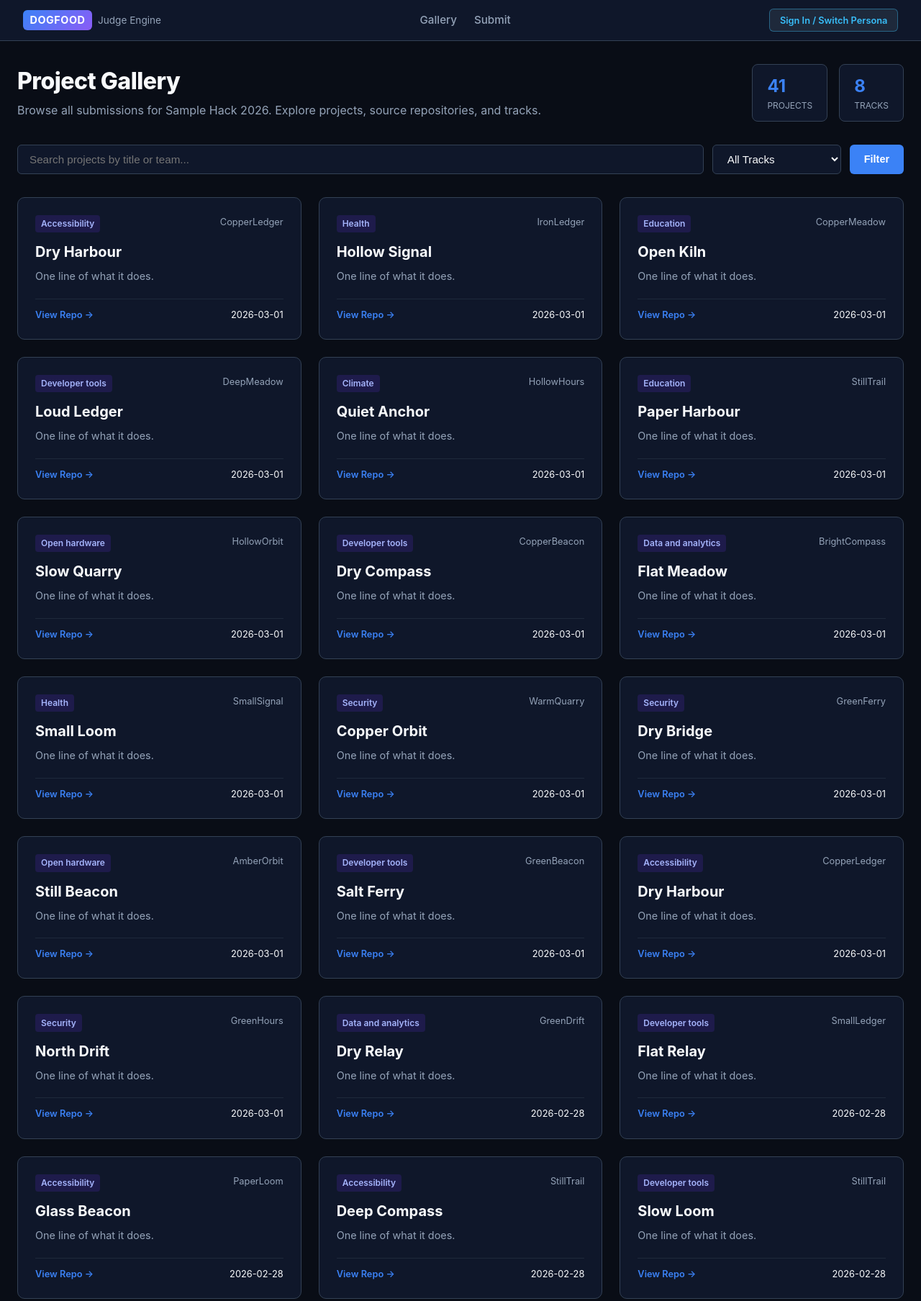
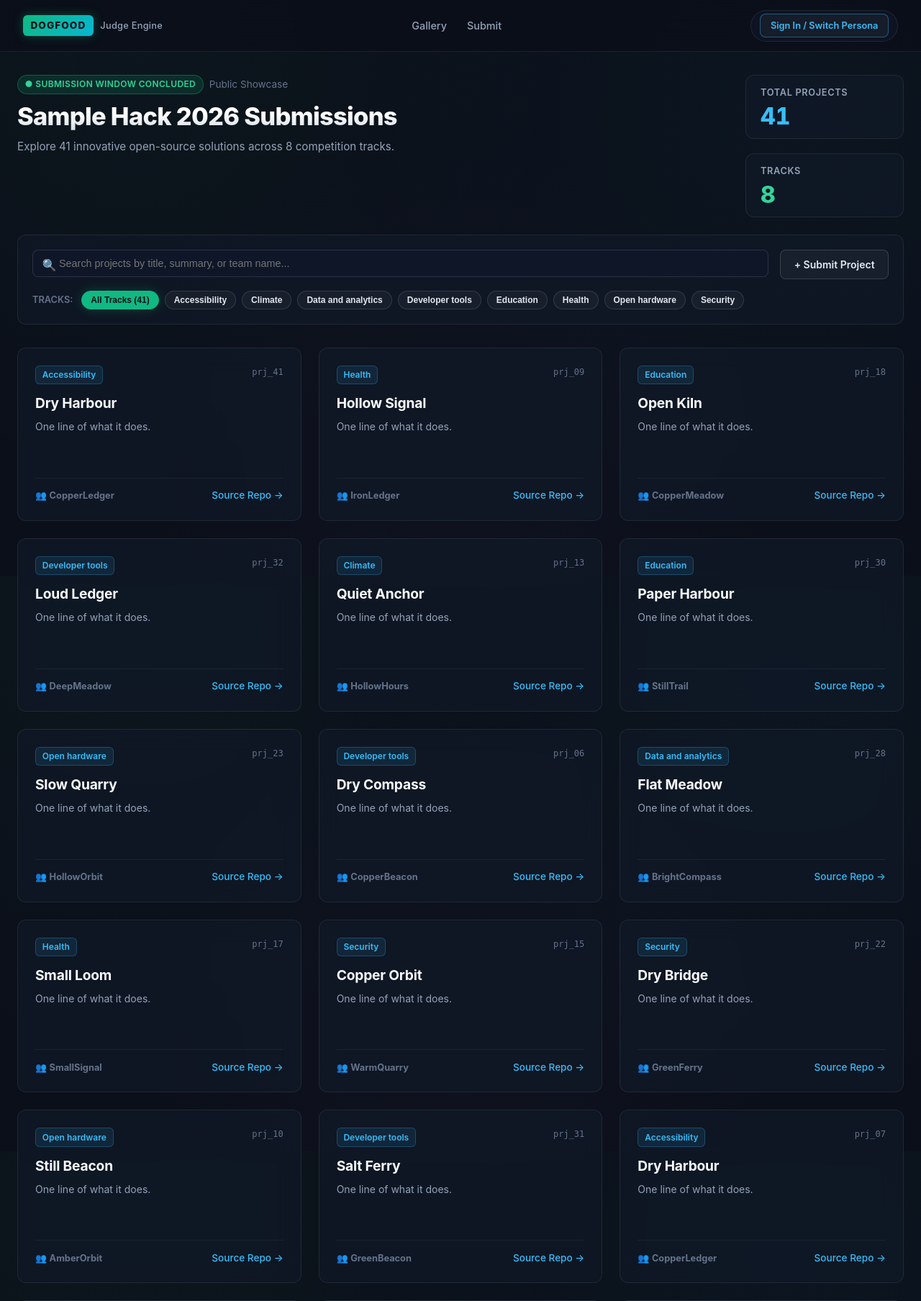
Before and after one commit to hemanth2607-cyber/DogFoodHack, a FastAPI app: page /projects in a window 1280 px wide. Shown: the top 1808 px of the page at 72% size. Run offline with FastAPI, Linux system fonts and the light colour scheme; data comes from the database, SQL or seed files in the repository.

Commit message:
feat(ui): upgrade to Cyber Telemetry design system with live filtering and add THIRD-PARTY-NOTICES.md

```diff
--- a/static/style.css
+++ b/static/style.css
@@ -1,14 +1,30 @@
+/* DOGFOOD 2026 — Cyber Telemetry Design System */
 :root {
-  --bg: #090d16;
-  --surface: #0f172a;
-  --card: #1e293b;
-  --border: #334155;
+  --bg: #0b0f19;
+  --surface: #111827;
+  --surface-glass: rgba(17, 24, 39, 0.75);
+  --surface-hover: rgba(26, 34, 53, 0.85);
+  --card: rgba(30, 41, 59, 0.65);
+  --border: rgba(255, 255, 255, 0.08);
+  --border-focus: rgba(6, 182, 212, 0.5);
+  --border-glow: rgba(16, 185, 129, 0.35);
+
   --text: #f8fafc;
   --text-muted: #94a3b8;
-  --primary: #3b82f6;
-  --primary-hover: #2563eb;
-  --accent: #8b5cf6;
-  --success: #10b981;
+  --text-subtle: #64748b;
+
+  --emerald: #10b981;
+  --emerald-glow: rgba(16, 185, 129, 0.25);
+  --cyan: #06b6d4;
+  --cyan-glow: rgba(6, 182, 212, 0.25);
+  --violet: #8b5cf6;
+  --violet-glow: rgba(139, 92, 246, 0.25);
+  --amber: #f59e0b;
+  --rose: #ef4444;
+
+  --primary: #10b981;
+  --primary-hover: #059669;
+  --accent: #06b6d4;
   --danger: #ef4444;
   --warning: #f59e0b;
 }
@@ -20,23 +36,35 @@
 }
 
 body {
-  font-family: -apple-system, BlinkMacSystemFont, "Segoe UI", Roboto, Helvetica, Arial, sans-serif;
+  font-family: -apple-system, BlinkMacSystemFont, "Segoe UI", Roboto, "Helvetica Neue", Arial, sans-serif;
   background-color: var(--bg);
+  background-image:
+    radial-gradient(circle at 15% 10%, rgba(16, 185, 129, 0.04) 0%, transparent 45%),
+    radial-gradient(circle at 85% 20%, rgba(6, 182, 212, 0.04) 0%, transparent 45%),
+    radial-gradient(circle at 50% 80%, rgba(139, 92, 246, 0.03) 0%, transparent 50%);
+  background-attachment: fixed;
   color: var(--text);
   line-height: 1.5;
   display: flex;
   flex-direction: column;
   min-height: 100vh;
+  -webkit-font-smoothing: antialiased;
 }
 
+/* Navbar */
 .navbar {
-  background-color: var(--surface);
+  background: rgba(11, 15, 25, 0.85);
+  backdrop-filter: blur(20px);
+  -webkit-backdrop-filter: blur(20px);
   border-bottom: 1px solid var(--border);
-  padding: 0.75rem 2rem;
+  padding: 0.85rem 2rem;
+  position: sticky;
+  top: 0;
+  z-index: 100;
 }
 
 .nav-container {
-  max-width: 1280px;
+  max-width: 1320px;
   margin: 0 auto;
   display: flex;
   justify-content: space-between;
@@ -46,7 +74,7 @@ body {
 .brand {
   display: flex;
   align-items: center;
-  gap: 0.5rem;
+  gap: 0.6rem;
   text-decoration: none;
   color: var(--text);
   font-weight: 700;
@@ -54,40 +82,58 @@ body {
 }
 
 .logo-badge {
-  background: linear-gradient(135deg, var(--primary), var(--accent));
-  color: #fff;
-  padding: 0.2rem 0.6rem;
+  background: linear-gradient(135deg, #10b981, #06b6d4);
+  color: #0b0f19;
+  padding: 0.25rem 0.65rem;
   border-radius: 6px;
-  font-size: 0.9rem;
-  letter-spacing: 0.5px;
+  font-size: 0.85rem;
+  font-weight: 800;
+  letter-spacing: 0.08em;
+  box-shadow: 0 0 14px rgba(16, 185, 129, 0.35);
 }
 
 .brand-sub {
   color: var(--text-muted);
-  font-size: 0.85rem;
-  font-weight: 400;
+  font-size: 0.8rem;
+  font-weight: 500;
+  letter-spacing: 0.02em;
 }
 
 .nav-links {
   display: flex;
-  gap: 1.5rem;
+  gap: 1.75rem;
+  align-items: center;
 }
 
 .nav-item {
   color: var(--text-muted);
   text-decoration: none;
-  font-size: 0.95rem;
+  font-size: 0.9rem;
   font-weight: 500;
-  transition: color 0.2s;
+  transition: all 0.2s ease;
+  position: relative;
 }
 
 .nav-item:hover {
-  color: var(--text);
+  color: #f8fafc;
+  text-shadow: 0 0 8px rgba(255, 255, 255, 0.4);
 }
 
+.user-pill {
+  display: flex;
+  align-items: center;
+  gap: 0.5rem;
+  background: rgba(17, 24, 39, 0.7);
+  border: 1px solid var(--border);
+  padding: 0.3rem 0.75rem;
+  border-radius: 9999px;
+  font-size: 0.85rem;
+}
+
+/* Layout */
 .main-content {
   flex: 1;
-  max-width: 1280px;
+  max-width: 1320px;
   width: 100%;
   margin: 2rem auto;
   padding: 0 1.5rem;
@@ -99,180 +145,184 @@ body {
   align-items: flex-start;
   margin-bottom: 2rem;
   flex-wrap: wrap;
-  gap: 1rem;
+  gap: 1.25rem;
 }
 
 .header-text h1 {
-  font-size: 2rem;
+  font-size: 2.15rem;
   font-weight: 800;
-  letter-spacing: -0.5px;
-  margin-bottom: 0.25rem;
+  letter-spacing: -0.02em;
+  margin-bottom: 0.3rem;
+  background: linear-gradient(180deg, #ffffff 40%, #cbd5e1 100%);
+  -webkit-background-clip: text;
+  -webkit-text-fill-color: transparent;
 }
 
 .header-text p {
   color: var(--text-muted);
+  font-size: 0.95rem;
 }
 
-.stats-ribbon, .stats-grid {
-  display: flex;
-  gap: 1rem;
+/* Buttons */
+.btn {
+  display: inline-flex;
+  align-items: center;
+  justify-content: center;
+  padding: 0.55rem 1.15rem;
+  border-radius: 8px;
+  font-weight: 600;
+  font-size: 0.875rem;
+  text-decoration: none;
+  border: 1px solid transparent;
+  cursor: pointer;
+  transition: all 0.2s ease;
 }
 
-.stat-box, .stat-card {
-  background: var(--surface);
+.btn-primary {
+  background: #10b981;
+  color: #0b0f19;
+  border-color: #10b981;
+  box-shadow: 0 0 16px rgba(16, 185, 129, 0.25);
+}
+
+.btn-primary:hover {
+  background: #34d399;
+  border-color: #34d399;
+  box-shadow: 0 0 24px rgba(52, 211, 153, 0.45);
+  transform: translateY(-1px);
+}
+
+.btn-secondary {
+  background: rgba(255, 255, 255, 0.04);
+  color: #e2e8f0;
+  border-color: rgba(255, 255, 255, 0.12);
+}
+
+.btn-secondary:hover {
+  background: rgba(255, 255, 255, 0.08);
+  border-color: rgba(255, 255, 255, 0.25);
+  color: #fff;
+  transform: translateY(-1px);
+}
+
+.btn-link {
+  color: #38bdf8;
+  text-decoration: none;
+  font-weight: 500;
+  font-size: 0.85rem;
+  transition: all 0.2s ease;
+}
+
+.btn-link:hover {
+  color: #7dd3fc;
+  text-shadow: 0 0 8px rgba(56, 189, 248, 0.4);
+}
+
+/* Cards & Containers */
+.card, .project-card {
+  background: var(--surface-glass);
+  backdrop-filter: blur(16px);
+  -webkit-backdrop-filter: blur(16px);
   border: 1px solid var(--border);
-  padding: 0.75rem 1.25rem;
-  border-radius: 8px;
+  border-radius: 12px;
+  padding: 1.5rem;
+  transition: all 0.25s cubic-bezier(0.16, 1, 0.3, 1);
+  position: relative;
+  overflow: hidden;
+}
+
+.card:hover, .project-card:hover {
+  border-color: var(--border-glow);
+  box-shadow: 0 12px 30px -6px rgba(0, 0, 0, 0.7), 0 0 20px -2px var(--emerald-glow);
+  transform: translateY(-2px);
+}
+
+/* Stats Ribbon & Cards */
+.stats-grid, .stats-ribbon {
+  display: grid;
+  grid-template-columns: repeat(auto-fit, minmax(220px, 1fr));
+  gap: 1.25rem;
+  margin-bottom: 2rem;
+}
+
+.stat-card, .stat-box {
+  background: var(--surface-glass);
+  border: 1px solid var(--border);
+  border-radius: 12px;
+  padding: 1.25rem 1.5rem;
   display: flex;
   flex-direction: column;
 }
 
-.stat-num, .stat-val {
-  font-size: 1.5rem;
-  font-weight: 700;
-  color: var(--primary);
+.stat-title, .stat-label {
+  font-size: 0.8rem;
+  font-weight: 600;
+  color: var(--text-muted);
+  text-transform: uppercase;
+  letter-spacing: 0.05em;
+  margin-bottom: 0.35rem;
 }
 
-.stat-label, .stat-title {
-  font-size: 0.75rem;
-  color: var(--text-muted);
-  text-transform: uppercase;
+.stat-val, .stat-num {
+  font-size: 2rem;
+  font-weight: 800;
+  color: #f8fafc;
+  line-height: 1.1;
+  font-feature-settings: "tnum" 1;
 }
 
-.filter-bar {
-  margin-bottom: 2rem;
+/* Badges & Tags */
+.badge {
+  display: inline-flex;
+  align-items: center;
+  padding: 0.2rem 0.6rem;
+  border-radius: 9999px;
+  font-size: 0.75rem;
+  font-weight: 600;
+  letter-spacing: 0.03em;
 }
 
-.search-form {
-  display: flex;
-  gap: 0.75rem;
-  flex-wrap: wrap;
+.badge-complete {
+  background: rgba(16, 185, 129, 0.15);
+  color: #34d399;
+  border: 1px solid rgba(16, 185, 129, 0.35);
 }
 
-.input-search, .select-track, .form-control {
-  background: var(--surface);
-  border: 1px solid var(--border);
-  color: var(--text);
-  padding: 0.6rem 1rem;
-  border-radius: 6px;
-  font-size: 0.95rem;
+.role-organizer {
+  background: rgba(245, 158, 11, 0.15);
+  color: #fbbf24;
+  border: 1px solid rgba(245, 158, 11, 0.35);
 }
 
-.input-search {
-  flex: 1;
-  min-width: 250px;
+.role-judge {
+  background: rgba(6, 182, 212, 0.15);
+  color: #38bdf8;
+  border: 1px solid rgba(6, 182, 212, 0.35);
 }
 
-.btn {
-  padding: 0.6rem 1.25rem;
-  border-radius: 6px;
-  font-weight: 600;
-  font-size: 0.9rem;
-  cursor: pointer;
-  text-decoration: none;
-  display: inline-flex;
-  align-items: center;
-  border: none;
-}
-
-.btn-primary {
-  background: var(--primary);
-  color: #fff;
-}
-
-.btn-primary:hover {
-  background: var(--primary-hover);
-}
-
-.btn-secondary {
-  background: var(--card);
-  color: var(--text);
-  border: 1px solid var(--border);
-}
-
-.btn-disabled {
-  background: #334155;
-  color: #94a3b8;
-  cursor: not-allowed;
-  width: 100%;
-  justify-content: center;
-}
-
-.gallery-grid {
-  display: grid;
-  grid-template-columns: repeat(auto-fill, minmax(360px, 1fr));
-  gap: 1.5rem;
-}
-
-.project-card {
-  background: var(--surface);
-  border: 1px solid var(--border);
-  border-radius: 10px;
-  padding: 1.5rem;
-  display: flex;
-  flex-direction: column;
-  transition: transform 0.2s, border-color 0.2s;
-}
-
-.project-card:hover {
-  transform: translateY(-2px);
-  border-color: var(--primary);
-}
-
-.card-header {
-  display: flex;
-  justify-content: space-between;
-  margin-bottom: 0.75rem;
+.role-participant {
+  background: rgba(139, 92, 246, 0.15);
+  color: #c084fc;
+  border: 1px solid rgba(139, 92, 246, 0.35);
 }
 
 .track-tag {
-  background: #1e1b4b;
-  color: #a5b4fc;
+  background: rgba(56, 189, 248, 0.1);
+  color: #38bdf8;
+  border: 1px solid rgba(56, 189, 248, 0.25);
+  padding: 0.2rem 0.55rem;
+  border-radius: 6px;
   font-size: 0.75rem;
-  padding: 0.2rem 0.5rem;
-  border-radius: 4px;
   font-weight: 600;
 }
 
-.team-label {
-  font-size: 0.8rem;
-  color: var(--text-muted);
-}
-
-.project-title {
-  font-size: 1.25rem;
-  font-weight: 700;
-  margin-bottom: 0.5rem;
-}
-
-.project-summary {
-  color: var(--text-muted);
-  font-size: 0.9rem;
-  flex: 1;
-  margin-bottom: 1.25rem;
-}
-
-.card-footer {
-  display: flex;
-  justify-content: space-between;
-  align-items: center;
-  border-top: 1px solid #1e293b;
-  padding-top: 0.75rem;
-  font-size: 0.8rem;
-}
-
-.btn-link {
-  color: var(--primary);
-  text-decoration: none;
-  font-weight: 600;
-}
-
+/* Tables */
 .table-container {
-  overflow-x: auto;
-  background: var(--surface);
+  background: var(--surface-glass);
   border: 1px solid var(--border);
-  border-radius: 8px;
-  margin-top: 1.5rem;
+  border-radius: 12px;
+  overflow: hidden;
+  margin-top: 1rem;
 }
 
 .data-table {
@@ -281,140 +331,67 @@ body {
   text-align: left;
 }
 
-.data-table th, .data-table td {
+.data-table th {
+  background: rgba(15, 23, 42, 0.85);
+  color: var(--text-muted);
+  font-size: 0.75rem;
+  font-weight: 700;
+  text-transform: uppercase;
+  letter-spacing: 0.06em;
   padding: 0.85rem 1.25rem;
   border-bottom: 1px solid var(--border);
 }
 
-.data-table th {
-  background: #1e293b;
-  color: var(--text-muted);
-  font-size: 0.8rem;
-  text-transform: uppercase;
+.data-table td {
+  padding: 1rem 1.25rem;
+  border-bottom: 1px solid rgba(255, 255, 255, 0.04);
+  font-size: 0.875rem;
+}
+
+.data-table tr:hover td {
+  background: rgba(255, 255, 255, 0.02);
 }
 
 .rank-pill {
-  font-weight: 800;
-  color: var(--accent);
+  font-family: ui-monospace, SFMono-Regular, Menlo, Monaco, Consolas, monospace;
+  font-weight: 700;
+  font-size: 0.85rem;
+  color: #38bdf8;
+  background: rgba(56, 189, 248, 0.1);
+  padding: 0.2rem 0.5rem;
+  border-radius: 6px;
 }
 
 .score-highlight {
-  color: var(--success);
   font-size: 1.1rem;
+  font-weight: 800;
+  color: #34d399;
+  font-feature-settings: "tnum" 1;
 }
 
-.deadline-banner.closed {
-  background: rgba(239, 68, 68, 0.15);
-  border: 1px solid var(--danger);
+/* Inputs & Form Controls */
+input[type="text"], select, textarea {
+  background: rgba(15, 23, 42, 0.85);
+  border: 1px solid rgba(255, 255, 255, 0.12);
   border-radius: 8px;
-  padding: 1.25rem;
-  margin-bottom: 2rem;
-  display: flex;
-  gap: 1rem;
-  align-items: center;
+  color: #f8fafc;
+  font-size: 0.9rem;
+  padding: 0.6rem 0.9rem;
+  transition: all 0.2s ease;
 }
 
-.deadline-banner .banner-icon {
-  font-size: 2rem;
-  color: var(--danger);
+input[type="text"]:focus, select:focus, textarea:focus {
+  outline: none;
+  border-color: #06b6d4;
+  box-shadow: 0 0 0 2px rgba(6, 182, 212, 0.2);
 }
 
+/* Footer */
 .footer {
   border-top: 1px solid var(--border);
-  padding: 1.5rem;
-  text-align: center;
+  padding: 1.5rem 0;
+  margin-top: 4rem;
+  color: var(--text-subtle);
   font-size: 0.85rem;
-  color: var(--text-muted);
-}
-
-.login-wrapper {
-  max-width: 680px;
-  margin: 3rem auto;
-}
-
-.login-card {
-  background: var(--surface);
-  border: 1px solid var(--border);
-  border-radius: 12px;
-  padding: 2.5rem;
-}
-
-.login-header {
-  text-align: center;
-  margin-bottom: 2rem;
-}
-
-.login-header h2 {
-  font-size: 1.75rem;
-  margin-top: 0.75rem;
-}
-
-.login-header p {
-  color: var(--text-muted);
-  font-size: 0.95rem;
-}
-
-.role-grid {
-  display: flex;
-  flex-direction: column;
-  gap: 1rem;
-  margin-bottom: 2rem;
-}
-
-.role-card {
-  display: flex;
-  align-items: center;
-  gap: 1.25rem;
-  padding: 1.25rem;
-  background: var(--card);
-  border: 1px solid var(--border);
-  border-radius: 8px;
-  text-decoration: none;
-  color: var(--text);
-  transition: all 0.2s;
-}
-
-.role-card:hover {
-  transform: translateX(4px);
-  border-color: var(--primary);
-  background: #27354a;
-}
-
-.role-icon {
-  font-size: 2rem;
-}
-
-.role-info h3 {
-  font-size: 1.1rem;
-  font-weight: 700;
-}
-
-.role-token {
-  font-family: monospace;
-  font-size: 0.75rem;
-  background: #090d16;
-  padding: 0.15rem 0.5rem;
-  border-radius: 4px;
-  color: #38bdf8;
-  display: inline-block;
-  margin: 0.25rem 0;
-}
-
-.role-info p {
-  font-size: 0.85rem;
-  color: var(--text-muted);
-}
-
-.login-footer {
   text-align: center;
 }
-
-.alert-info {
-  background: rgba(59, 130, 246, 0.15);
-  border: 1px solid var(--primary);
-  border-radius: 6px;
-  padding: 0.75rem 1rem;
-  margin-bottom: 1.5rem;
-  color: #93c5fd;
-  font-size: 0.9rem;
-}
--- a/templates/gallery.html
+++ b/templates/gallery.html
@@ -3,59 +3,134 @@
 {% block title %}Public Project Gallery — DOGFOOD 2026{% endblock %}
 
 {% block content %}
-<div class="page-header">
+<div class="page-header" style="margin-bottom: 1.5rem;">
   <div class="header-text">
-    <h1>Project Gallery</h1>
-    <p>Browse all submissions for Sample Hack 2026. Explore projects, source repositories, and tracks.</p>
+    <div style="display: flex; align-items: center; gap: 0.5rem; margin-bottom: 0.35rem;">
+      <span class="badge" style="background: rgba(16, 185, 129, 0.15); color: #34d399; border: 1px solid rgba(16, 185, 129, 0.35);">
+        ● SUBMISSION WINDOW CONCLUDED
+      </span>
+      <span style="color: #64748b; font-size: 0.85rem;">Public Showcase</span>
+    </div>
+    <h1 style="margin: 0;">Sample Hack 2026 Submissions</h1>
+    <p style="margin: 0.35rem 0 0; color: #94a3b8;">
+      Explore {{ projects|length }} innovative open-source solutions across {{ tracks|length }} competition tracks.
+    </p>
   </div>
-  <div class="stats-ribbon">
-    <div class="stat-box">
-      <span class="stat-num">{{ projects|length }}</span>
-      <span class="stat-label">Projects</span>
+
+  <div class="stats-ribbon" style="margin: 0;">
+    <div class="stat-card" style="padding: 0.85rem 1.25rem; min-width: 140px;">
+      <span class="stat-title">Total Projects</span>
+      <span class="stat-val" style="color: #38bdf8;">{{ projects|length }}</span>
     </div>
-    <div class="stat-box">
-      <span class="stat-num">{{ tracks|length }}</span>
-      <span class="stat-label">Tracks</span>
+    <div class="stat-card" style="padding: 0.85rem 1.25rem; min-width: 140px;">
+      <span class="stat-title">Tracks</span>
+      <span class="stat-val" style="color: #34d399;">{{ tracks|length }}</span>
     </div>
   </div>
 </div>
 
-<div class="filter-bar">
-  <form method="GET" action="/projects" class="search-form">
-    <input type="text" name="q" value="{{ query or '' }}" placeholder="Search projects by title or team..." class="input-search">
-    <select name="track" class="select-track" onchange="this.form.submit()">
-      <option value="">All Tracks</option>
-      {% for trk in tracks %}
-        <option value="{{ trk.id }}" {% if selected_track == trk.id %}selected{% endif %}>{{ trk.name }}</option>
-      {% endfor %}
-    </select>
-    <button type="submit" class="btn btn-primary">Filter</button>
-    {% if query or selected_track %}
-      <a href="/projects" class="btn btn-secondary">Clear</a>
-    {% endif %}
-  </form>
+<!-- Search & Track Pill Filters -->
+<div style="background: var(--surface-glass); border: 1px solid var(--border); border-radius: 12px; padding: 1.25rem; margin-bottom: 2rem;">
+  <div style="display: flex; gap: 1rem; flex-wrap: wrap; margin-bottom: 1rem;">
+    <div style="flex: 1; min-width: 280px; position: relative;">
+      <input type="text" id="live-search" placeholder="Search projects by title, summary, or team name..."
+        value="{{ query or '' }}"
+        style="width: 100%; padding-left: 2.25rem;" oninput="filterCards()">
+      <span style="position: absolute; left: 0.85rem; top: 50%; transform: translateY(-50%); color: #64748b;">🔍</span>
+    </div>
+    <a href="/projects/new" class="btn btn-secondary" style="border-color: rgba(255, 255, 255, 0.15);">
+      + Submit Project
+    </a>
+  </div>
+
+  <!-- Track Filter Pills -->
+  <div style="display: flex; gap: 0.5rem; flex-wrap: wrap; align-items: center;">
+    <span style="font-size: 0.8rem; color: #64748b; margin-right: 0.25rem; font-weight: 600;">TRACKS:</span>
+    <button onclick="setTrackFilter('all', this)" class="btn btn-primary track-filter-pill" style="font-size: 0.75rem; padding: 0.3rem 0.75rem; border-radius: 9999px;">
+      All Tracks ({{ projects|length }})
+    </button>
+    {% for trk in tracks %}
+      <button onclick="setTrackFilter('{{ trk.name|lower }}', this)" class="btn btn-secondary track-filter-pill" style="font-size: 0.75rem; padding: 0.3rem 0.75rem; border-radius: 9999px;">
+        {{ trk.name }}
+      </button>
+    {% endfor %}
+  </div>
 </div>
 
-<div class="gallery-grid">
+<!-- Project Grid -->
+<div class="gallery-grid" id="project-grid" style="display: grid; grid-template-columns: repeat(auto-fill, minmax(350px, 1fr)); gap: 1.5rem;">
   {% for p in projects %}
-    <div class="project-card">
-      <div class="card-header">
+    <div class="project-card" data-title="{{ p.title|lower }}" data-summary="{{ (p.summary or '')|lower }}" data-track="{{ p.track_name|lower }}" data-team="{{ (p.team_name or '')|lower }}">
+      <div style="display: flex; justify-content: space-between; align-items: flex-start; margin-bottom: 0.75rem;">
         <span class="track-tag">{{ p.track_name }}</span>
-        <span class="team-label">{{ p.team_name }}</span>
+        <span style="font-size: 0.75rem; color: #64748b; font-family: ui-monospace, SFMono-Regular, monospace;">{{ p.id }}</span>
       </div>
-      <h3 class="project-title">{{ p.title }}</h3>
-      <p class="project-summary">{{ p.summary or 'No summary provided.' }}</p>
-      <div class="card-footer">
+
+      <h3 style="font-size: 1.2rem; font-weight: 700; color: #f8fafc; margin-bottom: 0.5rem; letter-spacing: -0.01em;">
+        {{ p.title }}
+      </h3>
+
+      <p style="font-size: 0.875rem; color: #94a3b8; line-height: 1.45; margin-bottom: 1.25rem; min-height: 3.8rem;">
+        {{ p.summary or "No project description provided." }}
+      </p>
+
+      <div style="display: flex; justify-content: space-between; align-items: center; padding-top: 0.85rem; border-top: 1px solid rgba(255, 255, 255, 0.06); font-size: 0.8rem;">
+        <div style="color: #64748b;">
+          👥 <strong>{{ p.team_name or "Solo Builder" }}</strong>
+        </div>
         {% if p.repo_url %}
-          <a href="{{ p.repo_url }}" target="_blank" rel="noopener" class="btn-link">View Repo &rarr;</a>
+          <a href="{{ p.repo_url }}" target="_blank" rel="noopener" class="btn-link" style="display: inline-flex; align-items: center; gap: 0.25rem;">
+            Source Repo &rarr;
+          </a>
         {% endif %}
-        <span class="submission-date">{{ p.submitted_at[:10] }}</span>
       </div>
     </div>
   {% else %}
-    <div class="empty-state">
-      <p>No projects found matching your search.</p>
+    <div style="grid-column: 1 / -1; text-align: center; padding: 4rem 1rem; color: #94a3b8;">
+      <p style="font-size: 1.1rem;">No submissions found.</p>
     </div>
   {% endfor %}
 </div>
+
+<div id="no-results-msg" style="display: none; text-align: center; padding: 4rem 1rem; color: #94a3b8;">
+  <p style="font-size: 1.1rem;">No projects match your search criteria.</p>
+</div>
+
+<script>
+let currentTrack = 'all';
+
+function setTrackFilter(trackName, btn) {
+  currentTrack = trackName;
+  document.querySelectorAll('.track-filter-pill').forEach(b => {
+    b.className = 'btn btn-secondary track-filter-pill';
+  });
+  btn.className = 'btn btn-primary track-filter-pill';
+  filterCards();
+}
+
+function filterCards() {
+  const q = document.getElementById('live-search').value.toLowerCase().trim();
+  const cards = document.querySelectorAll('.project-card');
+  let visibleCount = 0;
+
+  cards.forEach(card => {
+    const title = card.getAttribute('data-title') || '';
+    const summary = card.getAttribute('data-summary') || '';
+    const track = card.getAttribute('data-track') || '';
+    const team = card.getAttribute('data-team') || '';
+
+    const matchesQuery = !q || title.includes(q) || summary.includes(q) || team.includes(q);
+    const matchesTrack = currentTrack === 'all' || track === currentTrack;
+
+    if (matchesQuery && matchesTrack) {
+      card.style.display = 'block';
+      visibleCount++;
+    } else {
+      card.style.display = 'none';
+    }
+  });
+
+  document.getElementById('no-results-msg').style.display = visibleCount === 0 ? 'block' : 'none';
+}
+</script>
 {% endblock %}
```
Also changed, not shown: THIRD-PARTY-NOTICES.md (added, +35 -0 lines).
